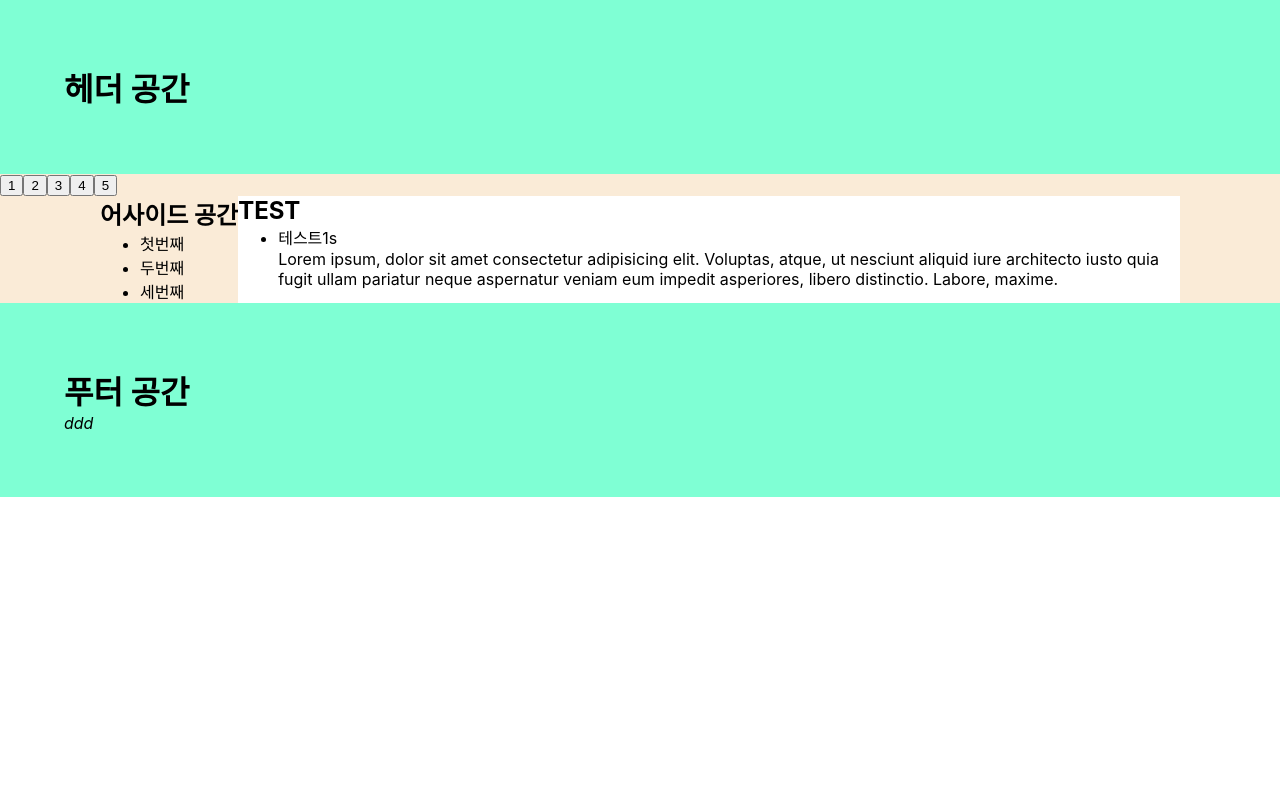
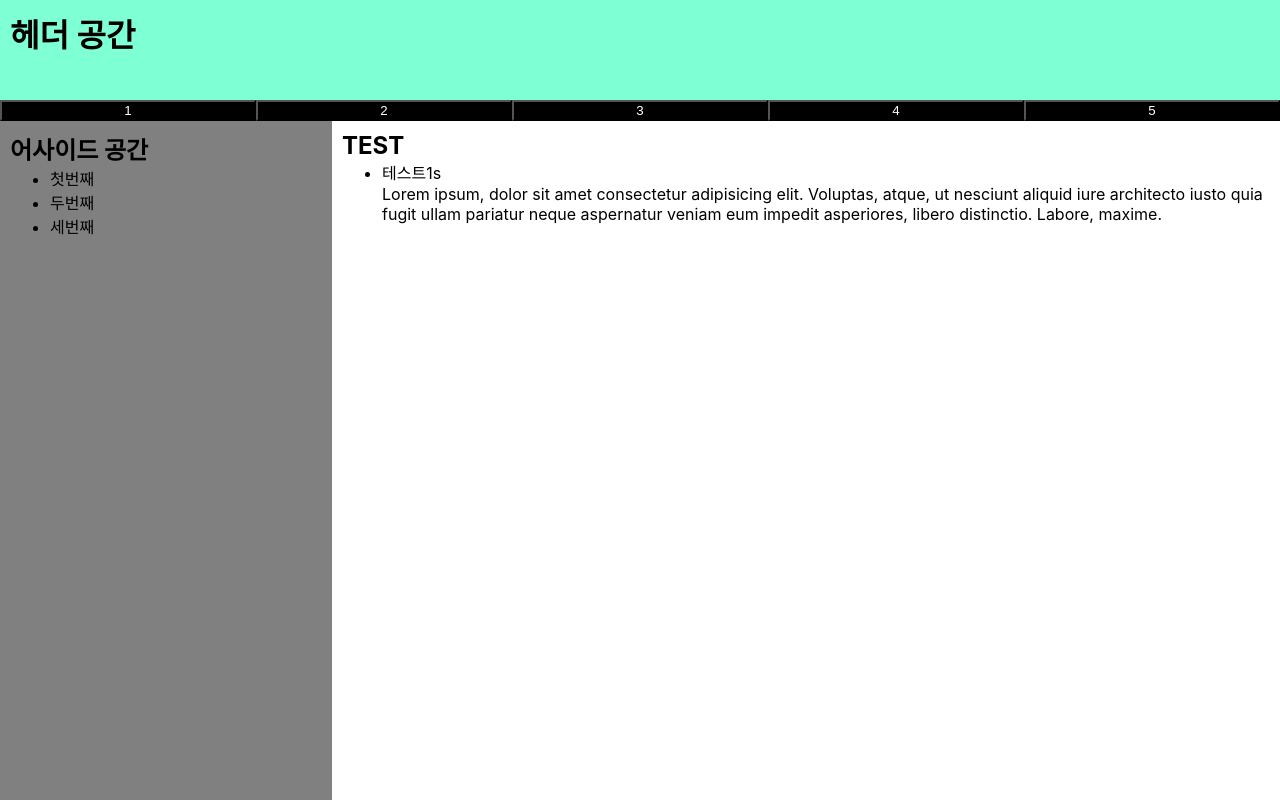
Before and after one commit to gouster1/tutorial, a React (Create React App) app: page / in a window 1280 px wide. Shown: the top 800 px of the page. Built offline with nearby package versions, Linux system fonts and the light colour scheme.

Commit message:
design: main 크기 확대 및 footer 하단 고정 (수정 필요)
html, body 등 main과 main의 모든 부모의 높이 100vh 설정
body 안에 body 만한 main이 생겨서 body 내용물이 body보다 커짐

수정 필요

```diff
--- a/src/App.css
+++ b/src/App.css
@@ -3,11 +3,21 @@
 	margin: 0%;
 }
 .container {
+	height: 100vh;
 	background-color: antiquewhite;
 }
 
+/*
+under_header height가
+부모 height와 같아
+header footer를 합치면
+페이지 사이즈가
+html height보다 큼
+calc()로? viewport로?
+*/
 .under_header {
 	display: flex;
+	height: 100vh;
 }
 .side_space {
 	width: 100px;
--- a/src/App.tsx
+++ b/src/App.tsx
@@ -12,10 +12,8 @@ function App() {
 			<Nav />
 
 			<div className="under_header">
-				<div className="side_space"></div>
 				<Aside />
 				<Main />
-				<div className="side_space"></div>
 			</div>
 
 			<Footer />
--- a/src/components/organisms/aside/aside.css
+++ b/src/components/organisms/aside/aside.css
@@ -1,4 +1,5 @@
 .aside {
 	flex: 1 0 100px;
+	padding: 10px;
 	background-color: gray;
 }
--- a/src/components/organisms/aside/aside.tsx
+++ b/src/components/organisms/aside/aside.tsx
@@ -1,4 +1,5 @@
 import React from "react";
+import "./aside.css";
 export default function Aside() {
 	return (
 		<aside className="aside">
--- a/src/components/organisms/footer/footer.css
+++ b/src/components/organisms/footer/footer.css
@@ -1,4 +1,5 @@
 .footer {
+	height: 100px;
+	padding: 10px;
 	background-color: aquamarine;
-	padding: 5%;
 }
--- a/src/components/organisms/header/header.css
+++ b/src/components/organisms/header/header.css
@@ -1,4 +1,5 @@
 .header {
+	height: 100px;
+	padding: 10px;
 	background-color: aquamarine;
-	padding: 5%;
 }
--- a/src/components/organisms/main/main.css
+++ b/src/components/organisms/main/main.css
@@ -1,4 +1,5 @@
 .main {
 	flex: 4;
+	padding: 10px;
 	background-color: white;
 }
--- a/src/components/organisms/nav/nav.css
+++ b/src/components/organisms/nav/nav.css
@@ -1,5 +1,15 @@
+.header_nav {
+	display: flex;
+	justify-content: space-around;
+	background-color: black;
+}
+
 .header_nav button {
 	flex-flow: 1;
+	width: 100%;
 	background-color: transparent;
 	color: white;
 }
+.header_nav button:hover {
+	background-color: blue;
+}
--- a/src/components/organisms/nav/nav.tsx
+++ b/src/components/organisms/nav/nav.tsx
@@ -1,4 +1,5 @@
 import React from "react";
+import "./nav.css";
 export default function Nav() {
 	return (
 		<nav className="header_nav">
--- a/src/index.css
+++ b/src/index.css
@@ -1,13 +1,18 @@
+html,
+body,
+#root {
+	height: 100vh;
+}
 body {
-  margin: 0;
-  font-family: -apple-system, BlinkMacSystemFont, 'Segoe UI', 'Roboto', 'Oxygen',
-    'Ubuntu', 'Cantarell', 'Fira Sans', 'Droid Sans', 'Helvetica Neue',
-    sans-serif;
-  -webkit-font-smoothing: antialiased;
-  -moz-osx-font-smoothing: grayscale;
+	margin: 0;
+	font-family: -apple-system, BlinkMacSystemFont, "Segoe UI", "Roboto", "Oxygen",
+		"Ubuntu", "Cantarell", "Fira Sans", "Droid Sans", "Helvetica Neue",
+		sans-serif;
+	-webkit-font-smoothing: antialiased;
+	-moz-osx-font-smoothing: grayscale;
 }
 
 code {
-  font-family: source-code-pro, Menlo, Monaco, Consolas, 'Courier New',
-    monospace;
+	font-family: source-code-pro, Menlo, Monaco, Consolas, "Courier New",
+		monospace;
 }
```
